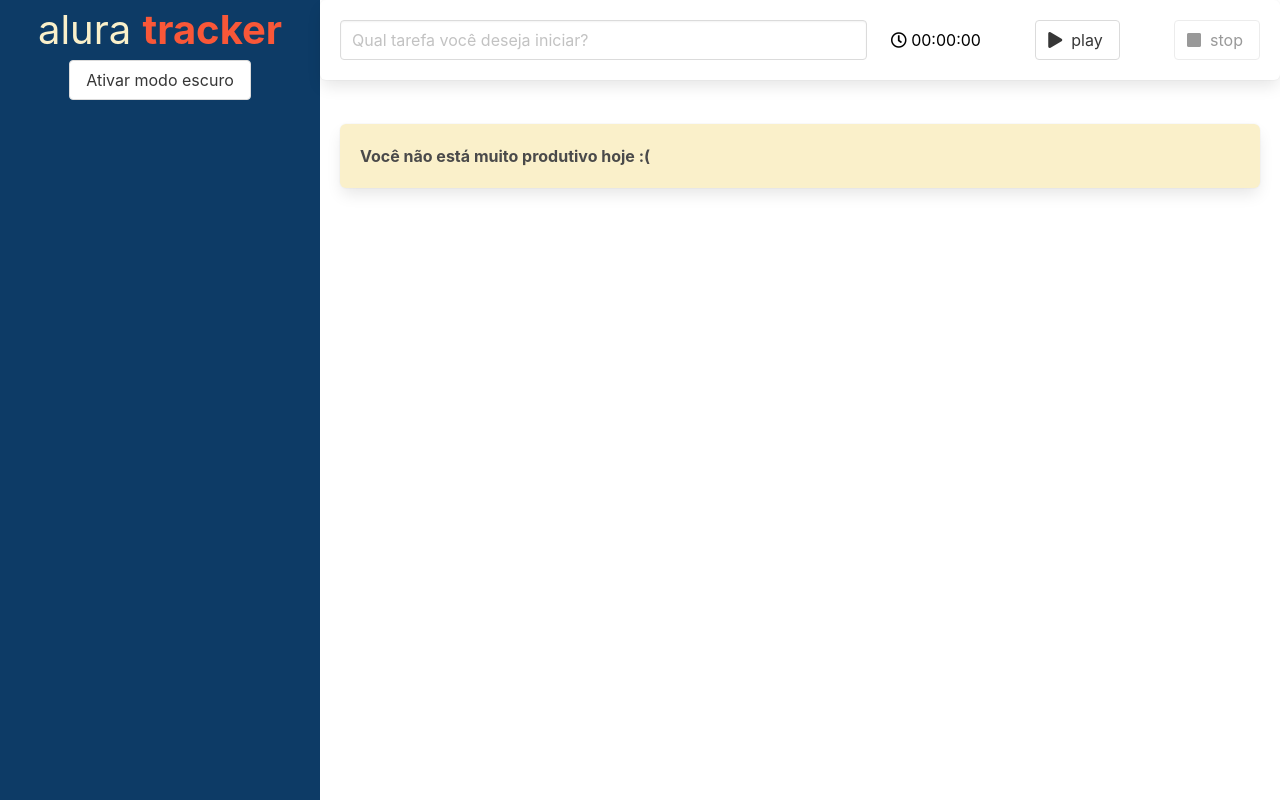
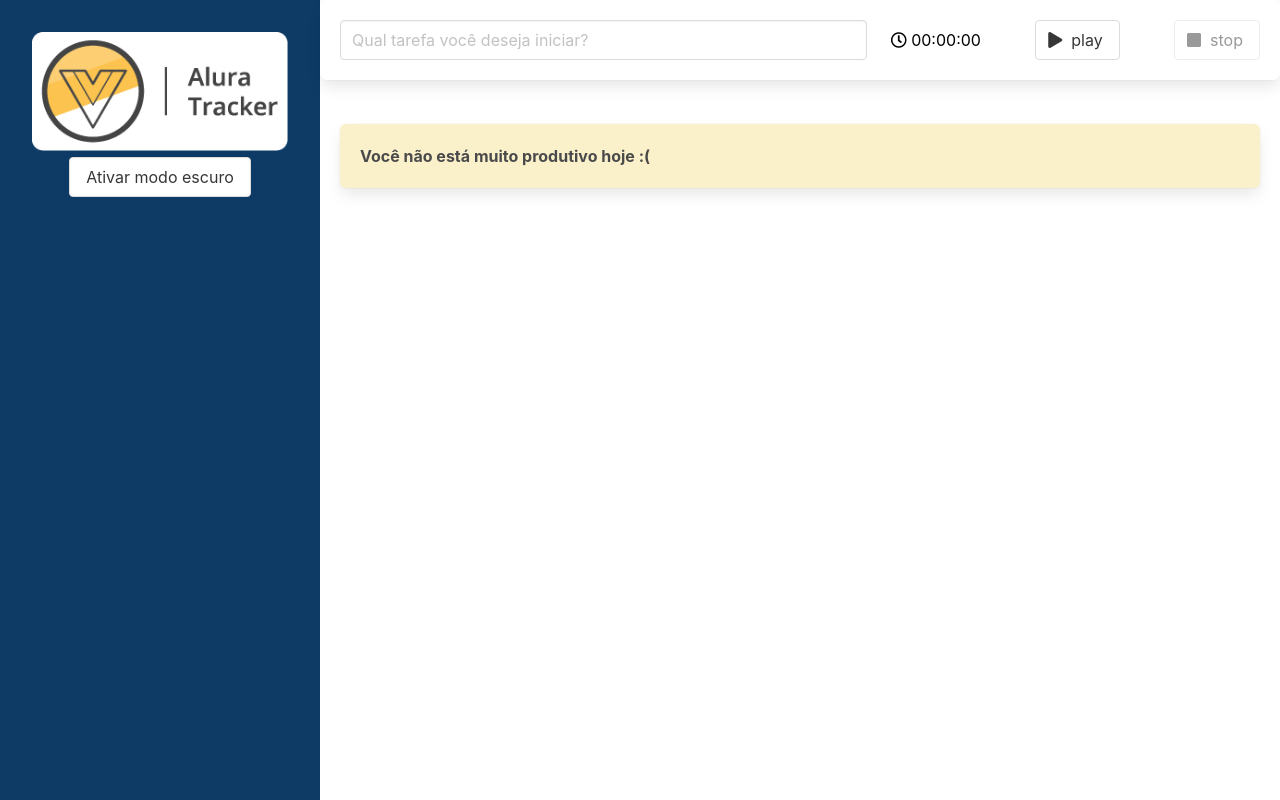
Before and after one commit to viniciosneves/tracker, a Vue app: page / in a window 1280 px wide. Built offline with nearby package versions, Linux system fonts and the light colour scheme.

Commit message:
logo no lugar

```diff
--- a/src/components/BarraLateral.vue
+++ b/src/components/BarraLateral.vue
@@ -1,6 +1,8 @@
 <template>
   <header>
-    <h1>alura <strong>tracker</strong></h1>
+    <h1>
+      <img alt="Alura Tracker" src="../assets/logo.png">
+    </h1>
     <div class="has-text-centered">
       <button class="button" @click="alterarModo">Ativar modo {{ textoBtn }}</button>
     </div>
@@ -33,8 +35,6 @@
 </script>
 <style scoped>
 h1 {
-  font-size: 2.5rem;
-  color: #faf0ca;
   text-align: center;
 }
 strong {
@@ -44,10 +44,10 @@
   background: #0d3b66;
   width: 100%;
   height: 100vh;
+  padding: 2rem;
 }
 @media only screen and (max-width: 768px) {
   header {
-    padding: 2.5rem;
     height: auto;
   }
 }
```
Also changed, not shown: src/assets/logo.png.
